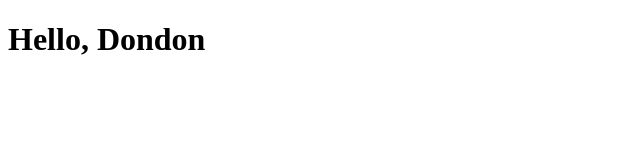
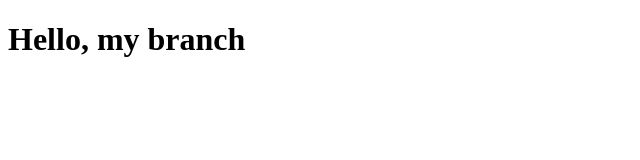
Before and after one commit to dondonherrera02/PracticeGit, a plain HTML site: page index.html in a window 1280 px wide. Shown: the whole page, without its empty margins (0-640 px from the left). Drawn offline with Linux system fonts and the light colour scheme.

Commit message:
Changed Title to My Branch

```diff
--- a/index.html
+++ b/index.html
@@ -4,11 +4,11 @@
 <head>
     <meta charset="UTF-8">
     <meta name="viewport" content="width=device-width, initial-scale=1.0">
-    <title>Hello, Dondon!</title>
+    <title>Hello, my branch</title>
 </head>
 
 <body>
-    <h1>Hello, Dondon</h1>
+    <h1>Hello, my branch</h1>
 </body>
 
 </html>
```
